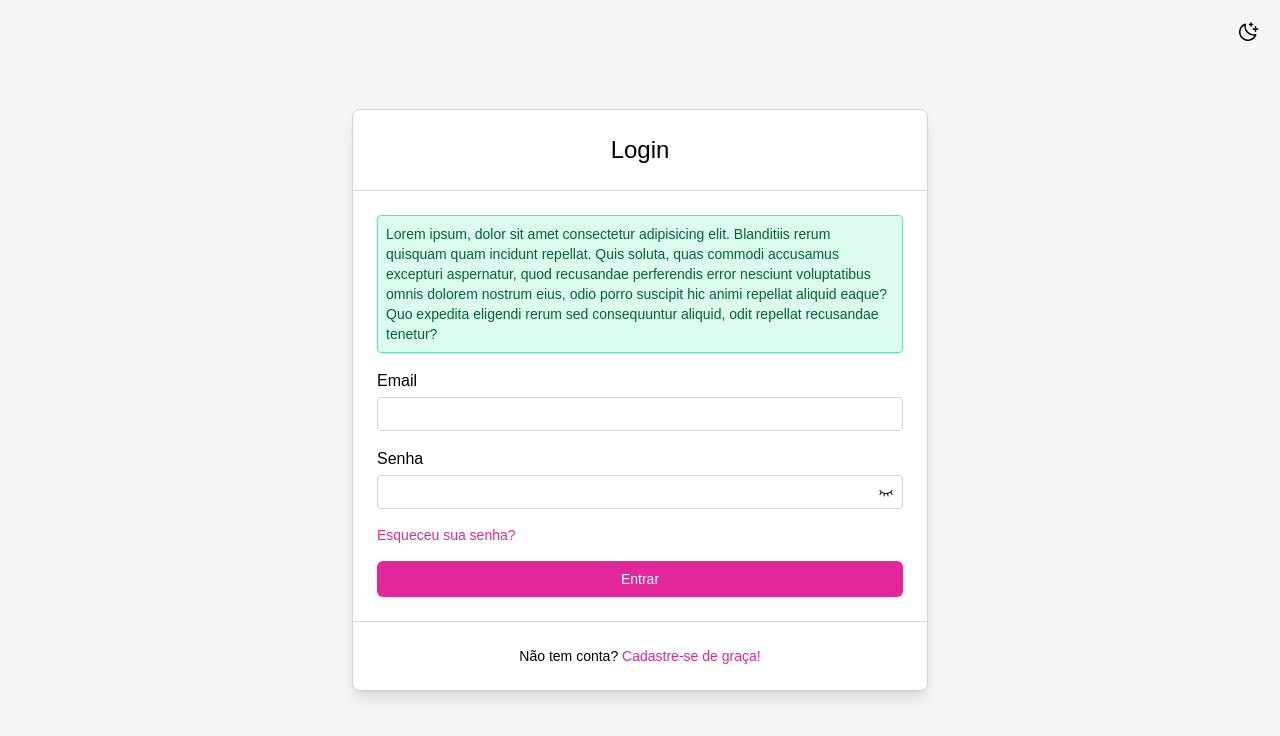
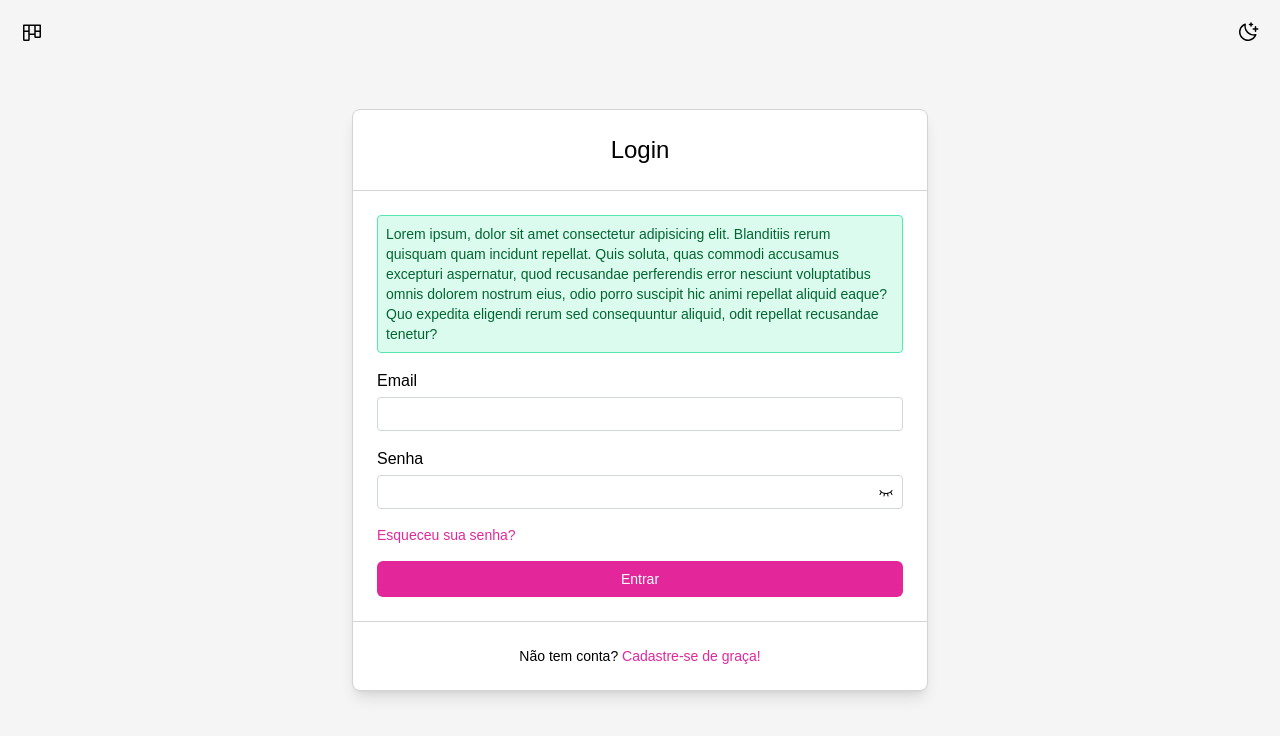
Before and after one commit to marcelosarinho/kanban, a React (Vite) app in the folder frontend/: page /auth/login in a window 1280 px wide. Shown: the top 736 px of the page. Built offline with nearby package versions, Linux system fonts and the light colour scheme; a web font is replaced by a local one.

Commit message:
feat: login button redirect

```diff
--- a/frontend/src/components/auth/AuthLayout.tsx
+++ b/frontend/src/components/auth/AuthLayout.tsx
@@ -1,9 +1,16 @@
-import { Outlet } from "react-router";
+import { Link, Outlet } from "react-router";
 import ThemeButton from "@components/theme/ThemeButton";
+import { KanbanIcon } from "@phosphor-icons/react";
 
 export default function AuthLayout() {
   return (
     <main className="flex justify-center items-center h-screen">
+      <div className="fixed top-4 left-4">
+        <Link to="/auth/login" className="cursor-pointer flex items-center justify-center hover:bg-gray-200 dark:hover:bg-slate-800 rounded-full p-1">
+          <KanbanIcon className="text-2xl dark:text-gray-300" />
+        </Link>
+      </div>
+
       <ThemeButton
         className="fixed top-4 right-4"
         dropdownClassName="right-0"
```
